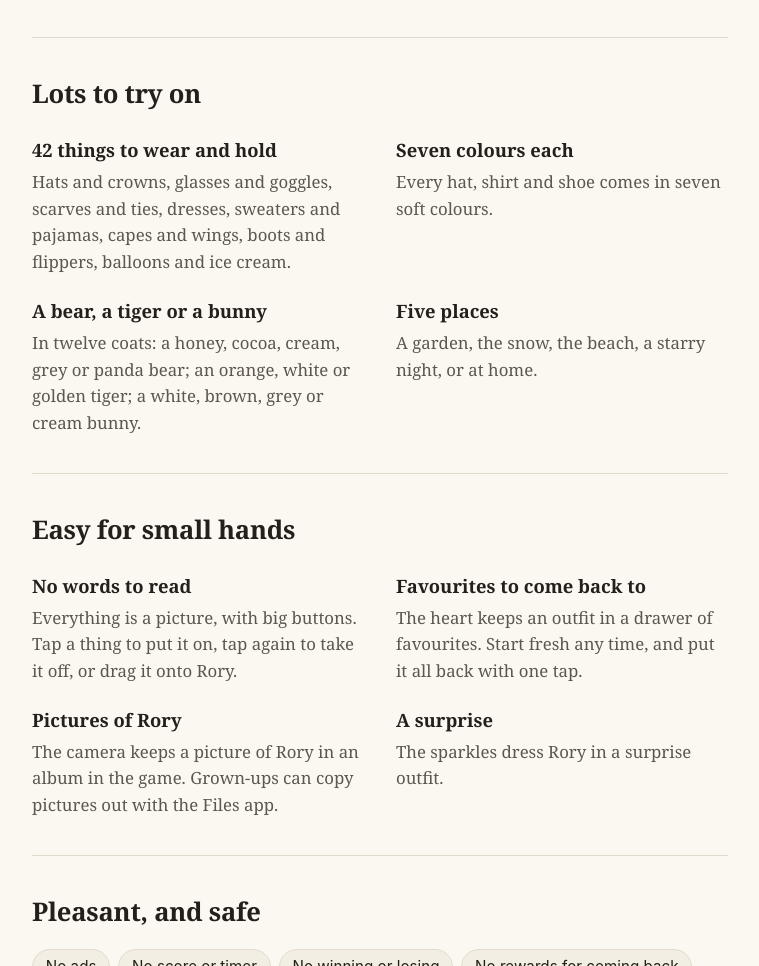
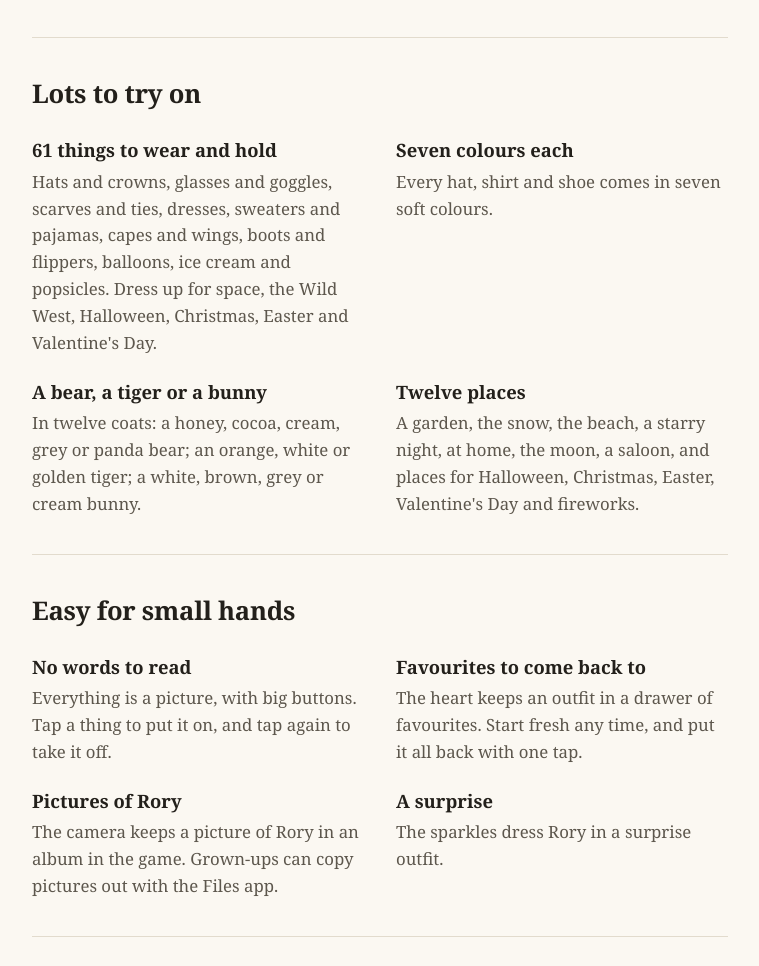
Before and after one commit to KananEisley/byway-site, a plain HTML site: page rory-bears/index.html in a window 1280 px wide. Shown: the part 542-1508 px from the top of the page, without its empty margins (260-1019 px from the left). Drawn offline with Linux system fonts and the light colour scheme.

Commit message:
Rory Bears pages: space, western and holidays; tap, not drag (#10)
The page lists 61 things to wear and hold, with space, western and
holiday dressing-up, and twelve places, from the moon and a saloon to
Halloween, Christmas, Easter, Valentine's Day and fireworks. Things go on
by tapping only now, and the help says the drawers scroll sideways.


Claude-Session: https://claude.ai/code/session_01FY8Ki9343XKvozgQXWufPz

Co-authored-by: Claude <noreply@anthropic.com>

```diff
--- a/rory-bears/index.html
+++ b/rory-bears/index.html
@@ -32,8 +32,8 @@
       <h2>Lots to try on</h2>
       <div class="things">
         <div>
-          <h3>42 things to wear and hold</h3>
-          <p>Hats and crowns, glasses and goggles, scarves and ties, dresses, sweaters and pajamas, capes and wings, boots and flippers, balloons and ice cream.</p>
+          <h3>61 things to wear and hold</h3>
+          <p>Hats and crowns, glasses and goggles, scarves and ties, dresses, sweaters and pajamas, capes and wings, boots and flippers, balloons, ice cream and popsicles. Dress up for space, the Wild West, Halloween, Christmas, Easter and Valentine's Day.</p>
         </div>
         <div>
           <h3>Seven colours each</h3>
@@ -44,8 +44,8 @@
           <p>In twelve coats: a honey, cocoa, cream, grey or panda bear; an orange, white or golden tiger; a white, brown, grey or cream bunny.</p>
         </div>
         <div>
-          <h3>Five places</h3>
-          <p>A garden, the snow, the beach, a starry night, or at home.</p>
+          <h3>Twelve places</h3>
+          <p>A garden, the snow, the beach, a starry night, at home, the moon, a saloon, and places for Halloween, Christmas, Easter, Valentine's Day and fireworks.</p>
         </div>
       </div>
     </section>
@@ -55,7 +55,7 @@
       <div class="things">
         <div>
           <h3>No words to read</h3>
-          <p>Everything is a picture, with big buttons. Tap a thing to put it on, tap again to take it off, or drag it onto Rory.</p>
+          <p>Everything is a picture, with big buttons. Tap a thing to put it on, and tap again to take it off.</p>
         </div>
         <div>
           <h3>Favourites to come back to</h3>
```
Also changed, not shown: rory-bears/support/index.html (+1 -1 lines).
